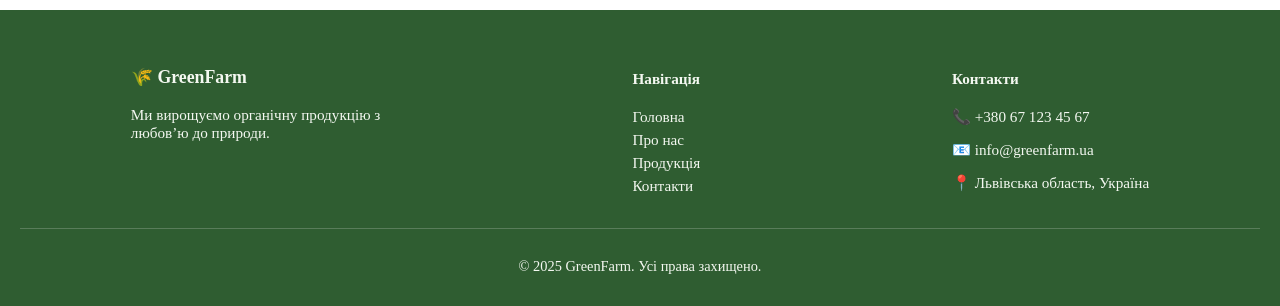
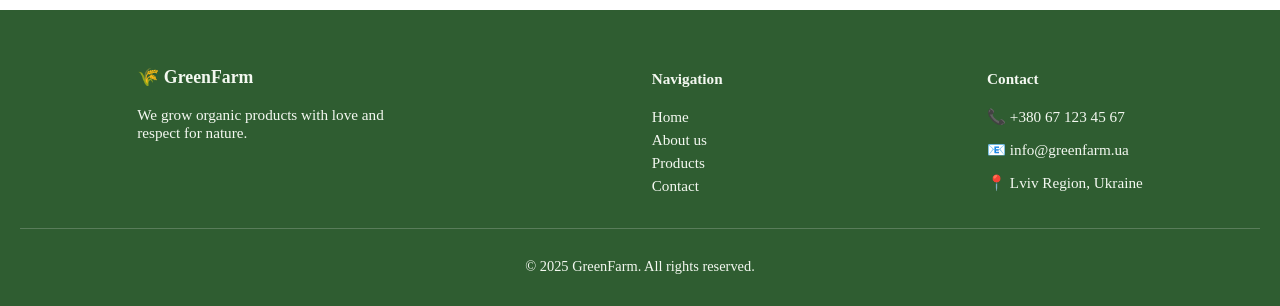
Before and after one commit to zinchuknadia/farmportal, a React (Vite) app in the folder frontend/: page / in a window 1280 px wide. Shown: the part 1819-2125 px from the top of the page. Built offline with nearby package versions, Linux system fonts and the light colour scheme; no server answers; the database is empty.

Commit message:
update footer

```diff
--- a/frontend/src/App.jsx
+++ b/frontend/src/App.jsx
@@ -15,6 +15,7 @@ import CartPage from "./pages/CartPage";
 import CheckoutPage from "./pages/CheckoutPage";
 import SignIn from "./pages/SignInPage";
 import SignUp from "./pages/SignUpPage";
+import ScrollToTop from "./components/ScrollToTop";
 
 function App() {
   return (
@@ -25,6 +26,7 @@ function App() {
             <OrdersProvider>
               <UserProvider>
                 <Router>
+                  <ScrollToTop />
                   <Routes>
                     <Route path="/" element={<HomePage />} />
                     <Route path="/about" element={<AboutPage />} />
--- a/frontend/src/components/Footer.jsx
+++ b/frontend/src/components/Footer.jsx
@@ -1,30 +1,41 @@
 import React from "react";
+import { Link } from "react-router-dom";
 import "../styles/Footer.css";
 
 function Footer() {
   return (
     <footer className="footer">
       <div className="footer__content">
+        {/* ABOUT */}
         <div className="footer__about">
           <h3>🌾 GreenFarm</h3>
-          <p>Ми вирощуємо органічну продукцію з любов’ю до природи.</p>
+          <p>
+            We grow organic products with love and respect for nature.
+          </p>
         </div>
+
+        {/* NAVIGATION */}
         <div className="footer__links">
-          <h4>Навігація</h4>
-          <a href="/">Головна</a>
-          <a href="/about">Про нас</a>
-          <a href="/products">Продукція</a>
-          <a href="/contact">Контакти</a>
+          <h4>Navigation</h4>
+          <Link to="/">Home</Link>
+          <Link to="/about">About us</Link>
+          <Link to="/products">Products</Link>
+          <Link to="/contact">Contact</Link>
         </div>
+
+        {/* CONTACT */}
         <div className="footer__contact">
-          <h4>Контакти</h4>
+          <h4>Contact</h4>
           <p>📞 +380 67 123 45 67</p>
           <p>📧 info@greenfarm.ua</p>
-          <p>📍 Львівська область, Україна</p>
+          <p>📍 Lviv Region, Ukraine</p>
         </div>
       </div>
+
       <div className="footer__bottom">
-        <p>© {new Date().getFullYear()} GreenFarm. Усі права захищено.</p>
+        <p>
+          © {new Date().getFullYear()} GreenFarm. All rights reserved.
+        </p>
       </div>
     </footer>
   );
--- /dev/null
+++ b/frontend/src/components/ScrollToTop.jsx
@@ -0,0 +1,12 @@
+import { useEffect } from "react";
+import { useLocation } from "react-router-dom";
+
+export default function ScrollToTop() {
+  const { pathname } = useLocation();
+
+  useEffect(() => {
+    window.scrollTo(0, 0);
+  }, [pathname]);
+
+  return null;
+}
```
